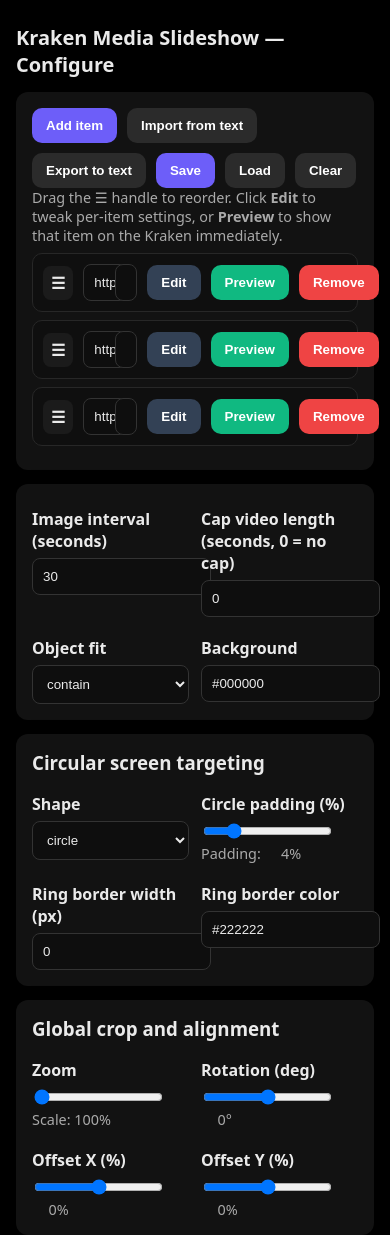
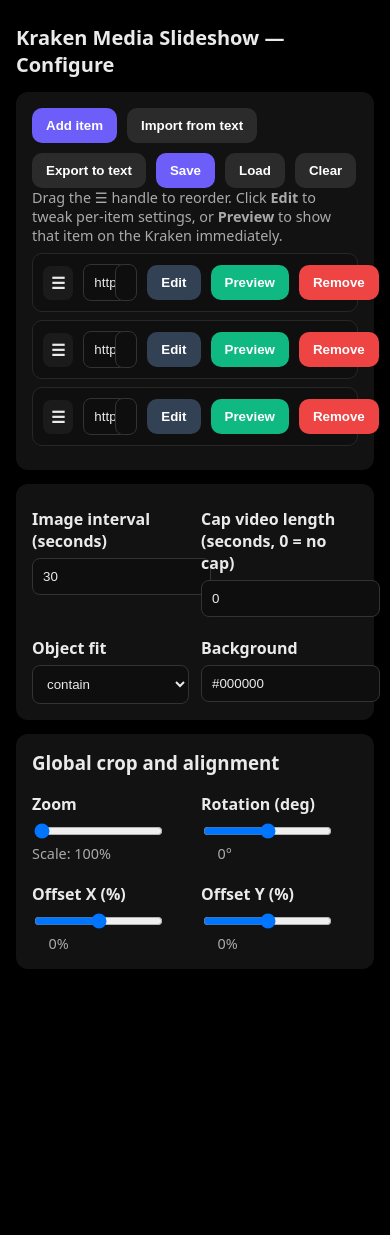
Before and after one commit to camcs1/kraken-slideshow, a plain HTML site: page index.html in a window 390 px wide. After the commit the page ends 969 px from the top, so only its background shows below. Drawn offline with Linux system fonts and the light colour scheme.

Commit message:
Update index.html

```diff
--- a/index.html
+++ b/index.html
@@ -3,7 +3,7 @@
 <head>
 <meta charset="utf-8" />
 <meta name="viewport" content="width=device-width,initial-scale=1" />
-<title>Kraken Media Slideshow (per-item editor + per-item preview + modal import)</title>
+<title>Kraken Media Slideshow (no circle mask)</title>
 <style>
   html,body{height:100%;margin:0}
   body{background:#000;color:#eaeaea;font-family:system-ui,-apple-system,Segoe UI,Roboto,Arial,sans-serif}
@@ -14,16 +14,7 @@
     display:flex;align-items:center;justify-content:center;
     background:var(--bg,#000);
   }
-  .stage.circle{
-    -webkit-mask-image: radial-gradient(circle at 50% 50%, #fff 0 calc(50% - var(--pad,0%)), transparent calc(50% - var(--pad,0%)));
-            mask-image: radial-gradient(circle at 50% 50%, #fff 0 calc(50% - var(--pad,0%)), transparent calc(50% - var(--pad,0%)));
-  }
-  .stage.circle::after{
-    content:""; position:absolute; inset:calc(50% - (50% - var(--pad,0%)));
-    border-radius:50%;
-    border: var(--ringW,0px) solid var(--ringC,#222);
-    pointer-events:none;
-  }
+
   .media{position:absolute;inset:0;margin:auto;max-width:100%;max-height:100%;display:none}
   .show{display:block}
   .fade{transition:opacity 300ms ease;opacity:0}
@@ -210,34 +201,6 @@
   </div>
 
   <div class="card">
-    <h3 style="margin:0 0 10px">Circular screen targeting</h3>
-    <div class="row">
-      <div>
-        <label>Shape</label>
-        <select id="shape">
-          <option value="circle">circle</option>
-          <option value="square">square</option>
-        </select>
-      </div>
-      <div>
-        <label>Circle padding (%)</label>
-        <input id="pad" type="range" min="0" max="20" value="4">
-        <div class="muted">Padding: <span id="padVal" class="value">4</span>%</div>
-      </div>
-    </div>
-    <div class="row" style="margin-top:12px">
-      <div>
-        <label>Ring border width (px)</label>
-        <input id="ringW" type="number" min="0" value="0">
-      </div>
-      <div>
-        <label>Ring border color</label>
-        <input id="ringC" type="text" value="#222222">
-      </div>
-    </div>
-  </div>
-
-  <div class="card">
     <h3 style="margin:0 0 10px">Global crop and alignment</h3>
     <div class="row">
       <div>
@@ -321,10 +284,6 @@
   }
   function applyVisual(stageEl, imgEl, vidEl, o){
     stageEl.style.setProperty('--bg',  o.bg || "#000");
-    stageEl.style.setProperty('--pad', (o.padPct||0) + '%');
-    stageEl.style.setProperty('--ringW', (o.ringW||0) + 'px');
-    stageEl.style.setProperty('--ringC', o.ringC || '#222');
-    stageEl.classList.toggle('circle', o.shape === 'circle');
     [imgEl,vidEl].forEach(el=>{
       el.classList.toggle('contain', o.fit === 'contain');
       el.classList.toggle('cover',   o.fit === 'cover');
@@ -446,11 +405,6 @@
       videoMax: document.getElementById("videoMax"),
       fit:      document.getElementById("fit"),
       bg:       document.getElementById("bg"),
-      shape:    document.getElementById("shape"),
-      pad:      document.getElementById("pad"),
-      padVal:   document.getElementById("padVal"),
-      ringW:    document.getElementById("ringW"),
-      ringC:    document.getElementById("ringC"),
       scale:    document.getElementById("scale"),
       scaleVal: document.getElementById("scaleVal"),
       rot:      document.getElementById("rot"),
@@ -460,9 +414,8 @@
       ty:       document.getElementById("ty"),
       tyVal:    document.getElementById("tyVal"),
     };
-    ["pad","scale","rot","tx","ty"].forEach(id=>{
+    ["scale","rot","tx","ty"].forEach(id=>{
       document.getElementById(id).addEventListener("input", ()=>{
-        if(id==="pad") els.padVal.textContent = els.pad.value;
         if(id==="scale") els.scaleVal.textContent = els.scale.value;
         if(id==="rot") els.rotVal.textContent = els.rot.value;
         if(id==="tx") els.txVal.textContent = els.tx.value;
@@ -476,10 +429,6 @@
         videoMax: Math.max(0, parseInt(els.videoMax.value||"0",10)),
         fit: els.fit.value,
         bg:  els.bg.value || "#000000",
-        shape: els.shape.value,
-        padPct: parseInt(els.pad.value,10),
-        ringW: parseInt(els.ringW.value||"0",10),
-        ringC: els.ringC.value || "#222222",
         scale: Math.max(0.01, (parseInt(els.scale.value,10)||100) / 100),
         rotDeg: parseInt(els.rot.value,10)||0,
         txPct: parseInt(els.tx.value,10)||0,
@@ -491,10 +440,6 @@
       els.videoMax.value = o.videoMax ?? 0;
       els.fit.value      = o.fit || "contain";
       els.bg.value       = o.bg || "#000000";
-      els.shape.value    = o.shape || "circle";
-      els.pad.value      = o.padPct ?? 4; els.padVal.textContent = els.pad.value;
-      els.ringW.value    = o.ringW ?? 0;
-      els.ringC.value    = o.ringC || "#222222";
       els.scale.value    = Math.round((o.scale ?? 1) * 100); els.scaleVal.textContent = els.scale.value;
       els.rot.value      = o.rotDeg ?? 0; els.rotVal.textContent = els.rot.value;
       els.tx.value       = o.txPct ?? 0;  els.txVal.textContent = els.tx.value;
@@ -674,7 +619,7 @@
 
     let items = JSON.parse(localStorage.getItem(K_PLAYLIST) || "[]");
     let o = Object.assign(
-      { interval:30, videoMax:0, fit:"contain", bg:"#000000", shape:"circle", padPct:4, ringW:0, ringC:"#222",
+      { interval:30, videoMax:0, fit:"contain", bg:"#000000",
         scale:1, rotDeg:0, txPct:0, tyPct:0 },
       JSON.parse(localStorage.getItem(K_OPTIONS) || "{}")
     );
@@ -734,7 +679,7 @@
         previewActive = false;
         // re-sync globals/playlist after preview
         o = Object.assign(
-          { interval:30, videoMax:0, fit:"contain", bg:"#000000", shape:"circle", padPct:4, ringW:0, ringC:"#222",
+          { interval:30, videoMax:0, fit:"contain", bg:"#000000",
             scale:1, rotDeg:0, txPct:0, tyPct:0 },
           JSON.parse(localStorage.getItem(K_OPTIONS) || "{}")
         );
@@ -772,7 +717,7 @@
       if (e.key === K_PREVIEW && e.newValue) tryActivatePreview(e.newValue);
       if (!previewActive && e.key === K_OPTIONS) {
         o = Object.assign(
-          { interval:30, videoMax:0, fit:"contain", bg:"#000000", shape:"circle", padPct:4, ringW:0, ringC:"#222",
+          { interval:30, videoMax:0, fit:"contain", bg:"#000000",
             scale:1, rotDeg:0, txPct:0, tyPct:0 },
           JSON.parse(localStorage.getItem(K_OPTIONS) || "{}")
         );
```
